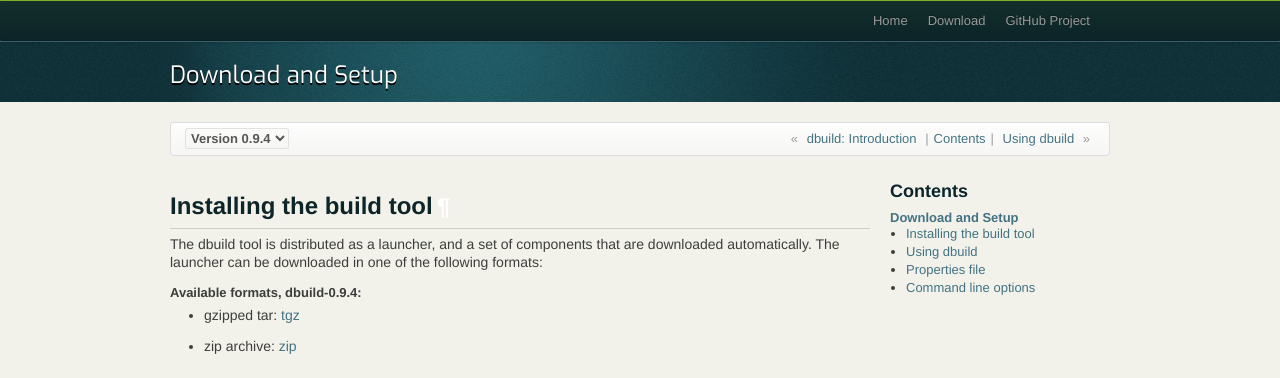
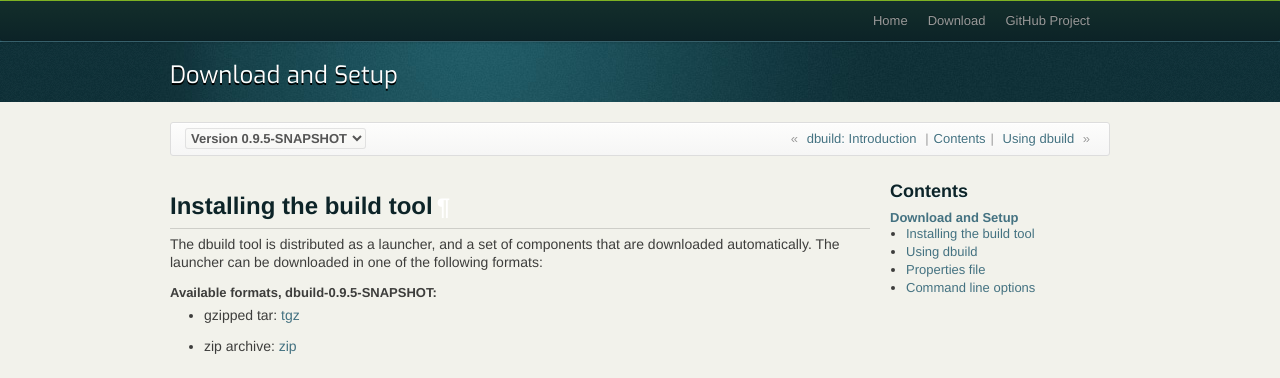
Before and after one commit to lightbend-labs/dbuild, a Sphinx documentation site: the page built from docs/src/sphinx/download.rst, in a window 1280 px wide. Shown: the top 378 px of the page. Built offline with Sphinx 7.4.7, drawn with Linux system fonts in a browser that asks for light colours.

Commit message:
Bump version to 0.9.5-SNAPSHOT

```diff
--- a/docs/src/sphinx/conf.py
+++ b/docs/src/sphinx/conf.py
@@ -8,8 +8,8 @@
 # Project variables
 
 project = 'dbuild'
-version = '0.9.4'
-release = '0.9.4'
+version = '0.9.5'
+release = '0.9.5-SNAPSHOT'
 sbt_version = '0.12.4'
 
 # General settings
```
Also changed, not shown: 1 other file.
